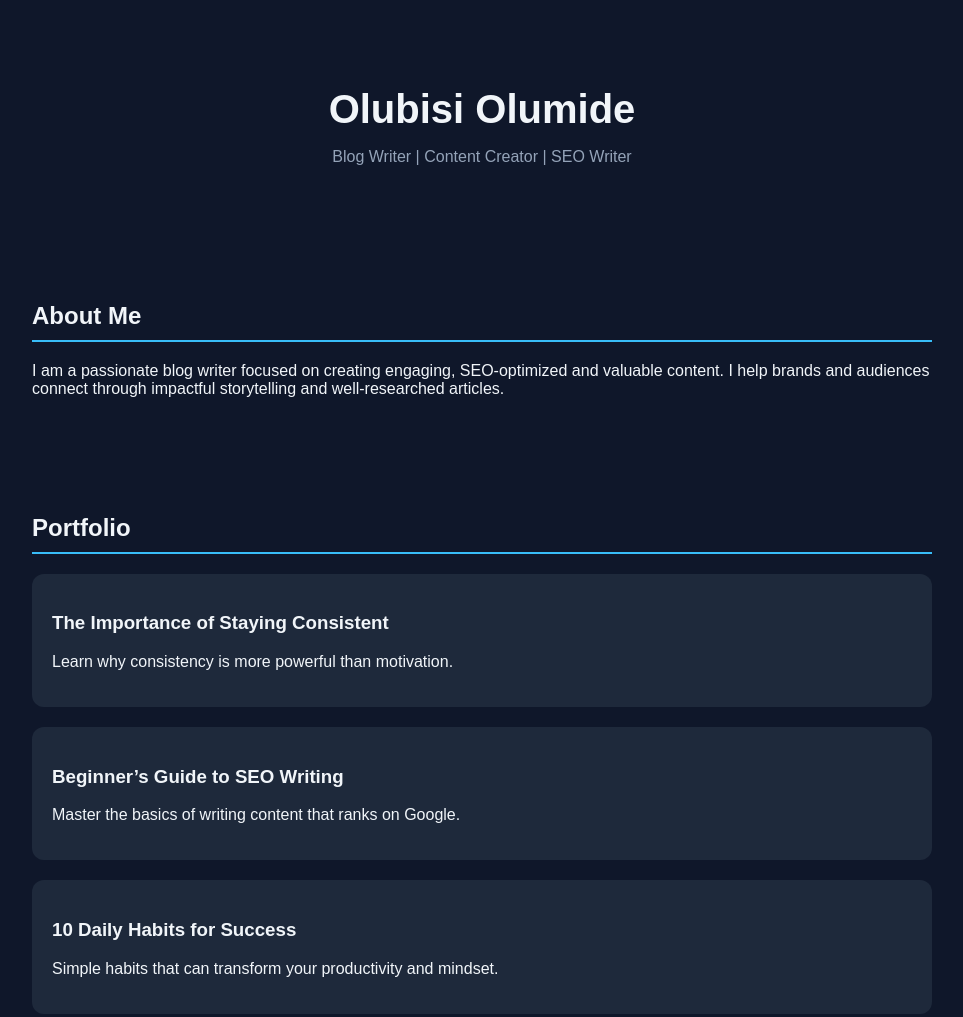
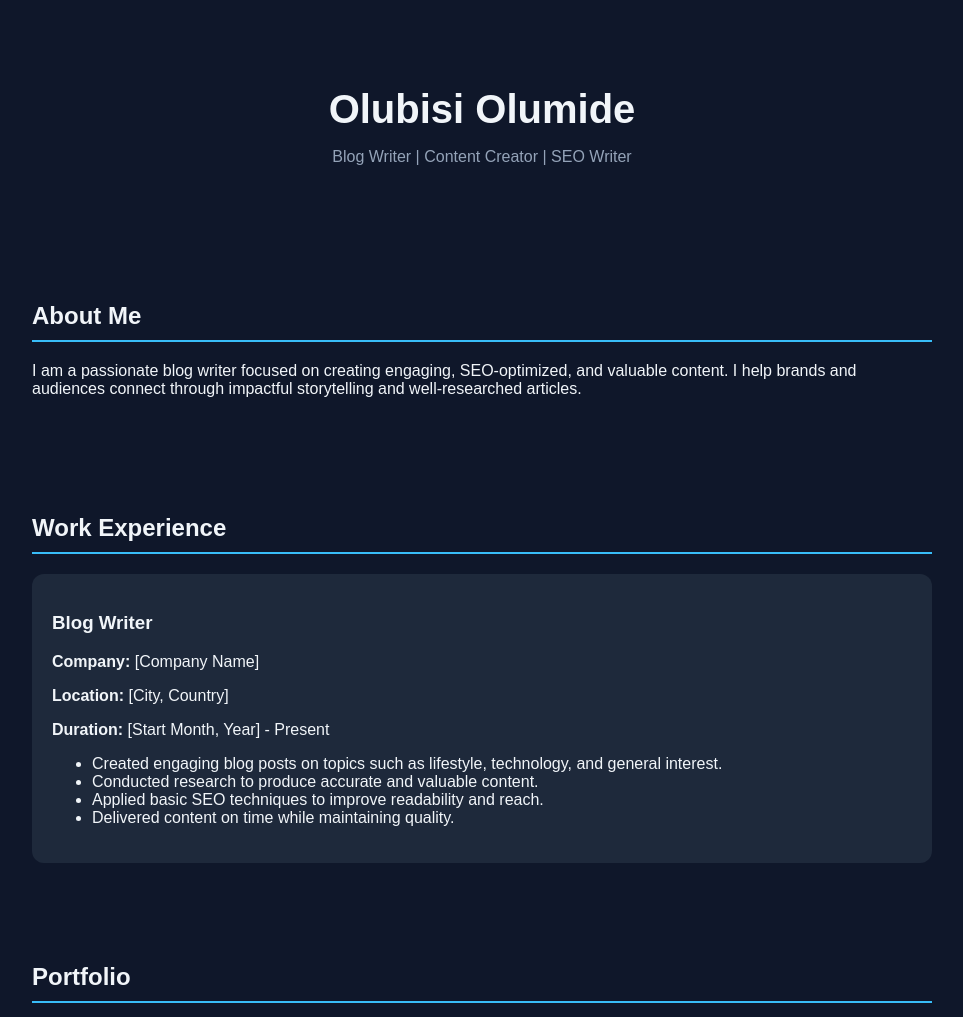
Before and after one commit to Olumide-commits/olumide-portfolio, a plain HTML site: page index.html in a window 1280 px wide. Shown: the top 1017 px of the page, without its empty margins (158-1121 px from the left). Drawn offline with Linux system fonts and the light colour scheme.

Commit message:
Update index.html

```diff
--- a/index.html
+++ b/index.html
@@ -30,7 +30,23 @@
 
 <section>
   <h2>About Me</h2>
-  <p>I am a passionate blog writer focused on creating engaging, SEO-optimized and valuable content. I help brands and audiences connect through impactful storytelling and well-researched articles.</p>
+  <p>I am a passionate blog writer focused on creating engaging, SEO-optimized, and valuable content. I help brands and audiences connect through impactful storytelling and well-researched articles.</p>
+</section>
+
+<section>
+  <h2>Work Experience</h2>
+  <div class="card">
+    <h3>Blog Writer</h3>
+    <p><strong>Company:</strong> [Company Name]</p>
+    <p><strong>Location:</strong> [City, Country]</p>
+    <p><strong>Duration:</strong> [Start Month, Year] - Present</p>
+    <ul>
+      <li>Created engaging blog posts on topics such as lifestyle, technology, and general interest.</li>
+      <li>Conducted research to produce accurate and valuable content.</li>
+      <li>Applied basic SEO techniques to improve readability and reach.</li>
+      <li>Delivered content on time while maintaining quality.</li>
+    </ul>
+  </div>
 </section>
 
 <section>
```
